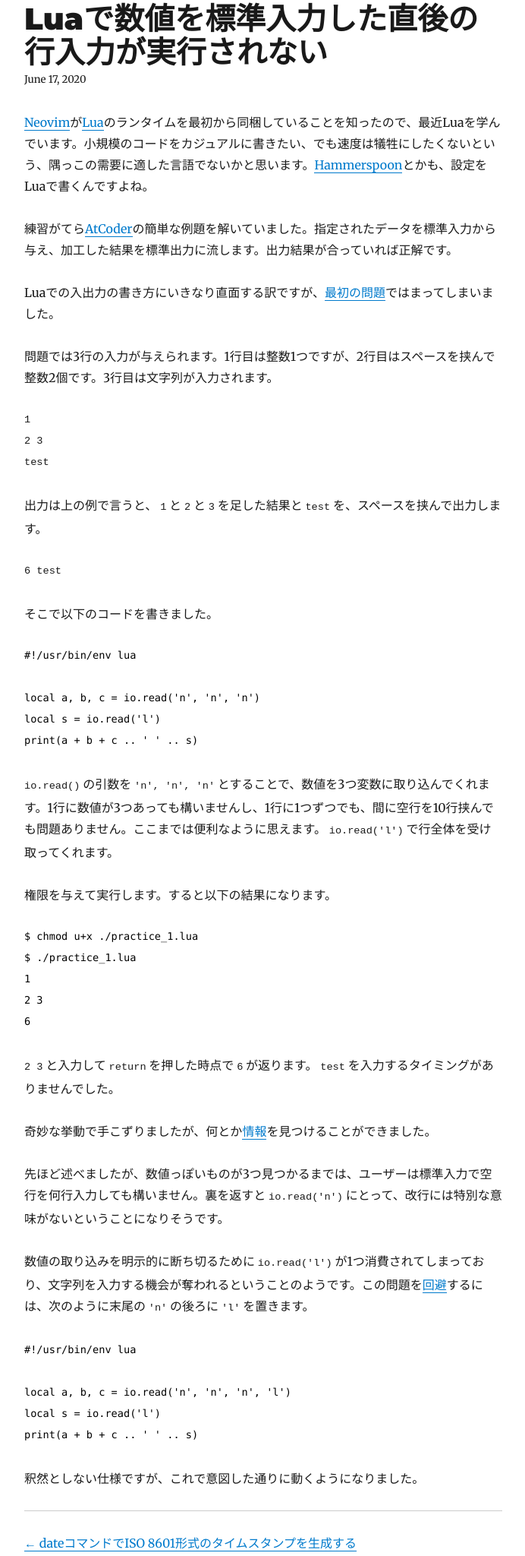
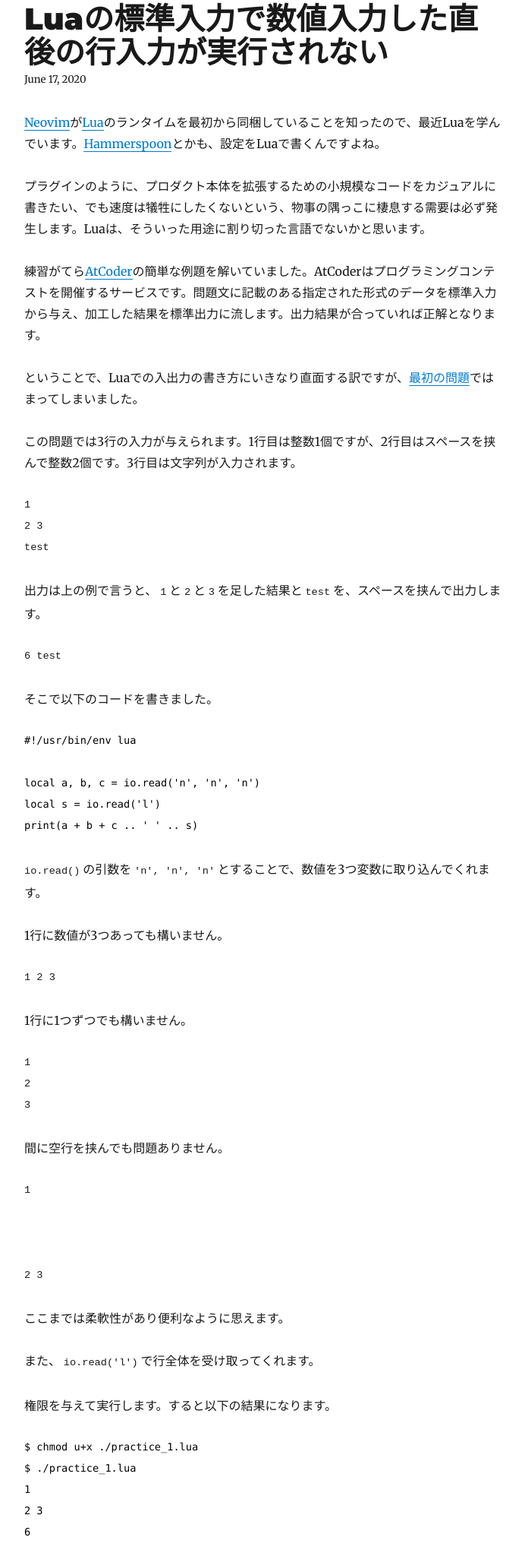
Before and after one commit to ikhrnet/ikhr.net, a Gatsby site: page /lua-ignores-line-input-after-number-input/ in a window 1280 px wide. Shown: the part 92-2140 px from the top of the page at 76% size, without its empty margins (293-985 px from the left). Built offline with nearby package versions, Linux system fonts and the light colour scheme; Gatsby itself is replaced by a stand-in of ours; some packages are replaced by stand-ins of ours; code samples lack their colours.

Commit message:
Refine latest post

````diff
--- a/content/blog/lua-ignores-line-input-after-number-input/index.md
+++ b/content/blog/lua-ignores-line-input-after-number-input/index.md
@@ -1,16 +1,18 @@
 ---
-title: Luaで数値を標準入力した直後の行入力が実行されない
+title: Luaの標準入力で数値入力した直後の行入力が実行されない
 date: "2020-06-18T00:36:20.579+09:00"
-description: Luaのio.read()で、数値を標準入力した直後に追加の行入力があると、行入力がスキップされる。これは数値入力のストリームの区切りとして、行入力が解釈されているため。
+description: Luaの標準入力で、数値入力した直後に追加の行入力があると、行入力がスキップされる。これは行入力が、数値入力のストリームを終了させるために流用されているため。
 ---
 
-[Neovim](https://neovim.io)が[Lua](http://www.lua.org)のランタイムを最初から同梱していることを知ったので、最近Luaを学んでいます。小規模のコードをカジュアルに書きたい、でも速度は犠牲にしたくないという、隅っこの需要に適した言語でないかと思います。[Hammerspoon](http://www.hammerspoon.org)とかも、設定をLuaで書くんですよね。
+[Neovim](https://neovim.io)が[Lua](http://www.lua.org)のランタイムを最初から同梱していることを知ったので、最近Luaを学んでいます。[Hammerspoon](http://www.hammerspoon.org)とかも、設定をLuaで書くんですよね。
 
-練習がてら[AtCoder](https://atcoder.jp)の簡単な例題を解いていました。指定されたデータを標準入力から与え、加工した結果を標準出力に流します。出力結果が合っていれば正解です。
+プラグインのように、プロダクト本体を拡張するための小規模なコードをカジュアルに書きたい、でも速度は犠牲にしたくないという、物事の隅っこに棲息する需要は必ず発生します。Luaは、そういった用途に割り切った言語でないかと思います。
 
-Luaでの入出力の書き方にいきなり直面する訳ですが、[最初の問題](https://atcoder.jp/contests/abs/tasks/practice_1)ではまってしまいました。
+練習がてら[AtCoder](https://atcoder.jp)の簡単な例題を解いていました。AtCoderはプログラミングコンテストを開催するサービスです。問題文に記載のある指定された形式のデータを標準入力から与え、加工した結果を標準出力に流します。出力結果が合っていれば正解となります。
 
-問題では3行の入力が与えられます。1行目は整数1つですが、2行目はスペースを挟んで整数2個です。3行目は文字列が入力されます。
+ということで、Luaでの入出力の書き方にいきなり直面する訳ですが、[最初の問題](https://atcoder.jp/contests/abs/tasks/practice_1)ではまってしまいました。
+
+この問題では3行の入力が与えられます。1行目は整数1個ですが、2行目はスペースを挟んで整数2個です。3行目は文字列が入力されます。
 
 ```
 1
@@ -34,7 +36,35 @@
 print(a + b + c .. ' ' .. s)
 ```
 
-`io.read()` の引数を `'n', 'n', 'n'` とすることで、数値を3つ変数に取り込んでくれます。1行に数値が3つあっても構いませんし、1行に1つずつでも、間に空行を10行挟んでも問題ありません。ここまでは便利なように思えます。 `io.read('l')` で行全体を受け取ってくれます。
+`io.read()` の引数を `'n', 'n', 'n'` とすることで、数値を3つ変数に取り込んでくれます。
+
+1行に数値が3つあっても構いません。
+
+```
+1 2 3
+```
+
+1行に1つずつでも構いません。
+
+```
+1
+2
+3
+```
+
+間に空行を挟んでも問題ありません。
+
+```
+1
+
+
+
+2 3
+```
+
+ここまでは柔軟性があり便利なように思えます。
+
+また、 `io.read('l')` で行全体を受け取ってくれます。
 
 権限を与えて実行します。すると以下の結果になります。
 
@@ -50,9 +80,9 @@
 
 奇妙な挙動で手こずりましたが、何とか[情報](https://stackoverflow.com/questions/14343502/io-read-isnt-working/14344237#14344237)を見つけることができました。
 
-先ほど述べましたが、数値っぽいものが3つ見つかるまでは、ユーザーは標準入力で空行を何行入力しても構いません。裏を返すと `io.read('n')` にとって、改行には特別な意味がないということになりそうです。
+先ほど述べましたが、数値っぽいものが3つ見つかるまでは、ユーザーは標準入力で空行を何行入力しても構いません。裏を返すと `io.read('n')` にとって、改行には特別な意味がないということになります。
 
-数値の取り込みを明示的に断ち切るために `io.read('l')` が1つ消費されてしまっており、文字列を入力する機会が奪われるということのようです。この問題を[回避](https://atcoder.jp/contests/abs/submissions/12169717)するには、次のように末尾の `'n'` の後ろに `'l'` を置きます。
+数値入力の流れを明示的に断ち切るためにLuaが `io.read('l')` を1つ消費しているようです。本来は文字入力をするための記述が、数値入力に奪われるため、文字入力のための待ち受けが生じなかったということになります。この問題を[回避](https://atcoder.jp/contests/abs/submissions/12169717)するには、次のように末尾の `'n'` の後ろに `'l'` を置きます。
 
 ```lua
 #!/usr/bin/env lua
````
